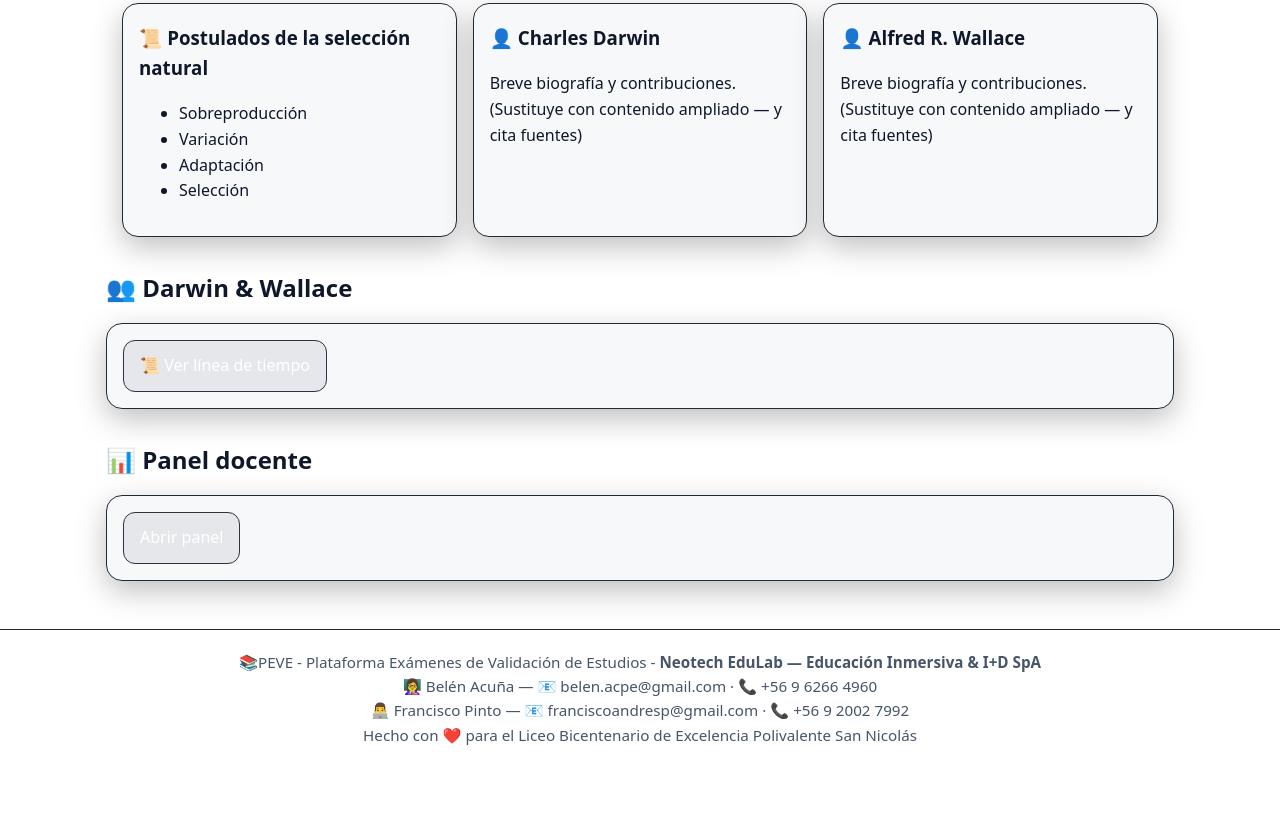
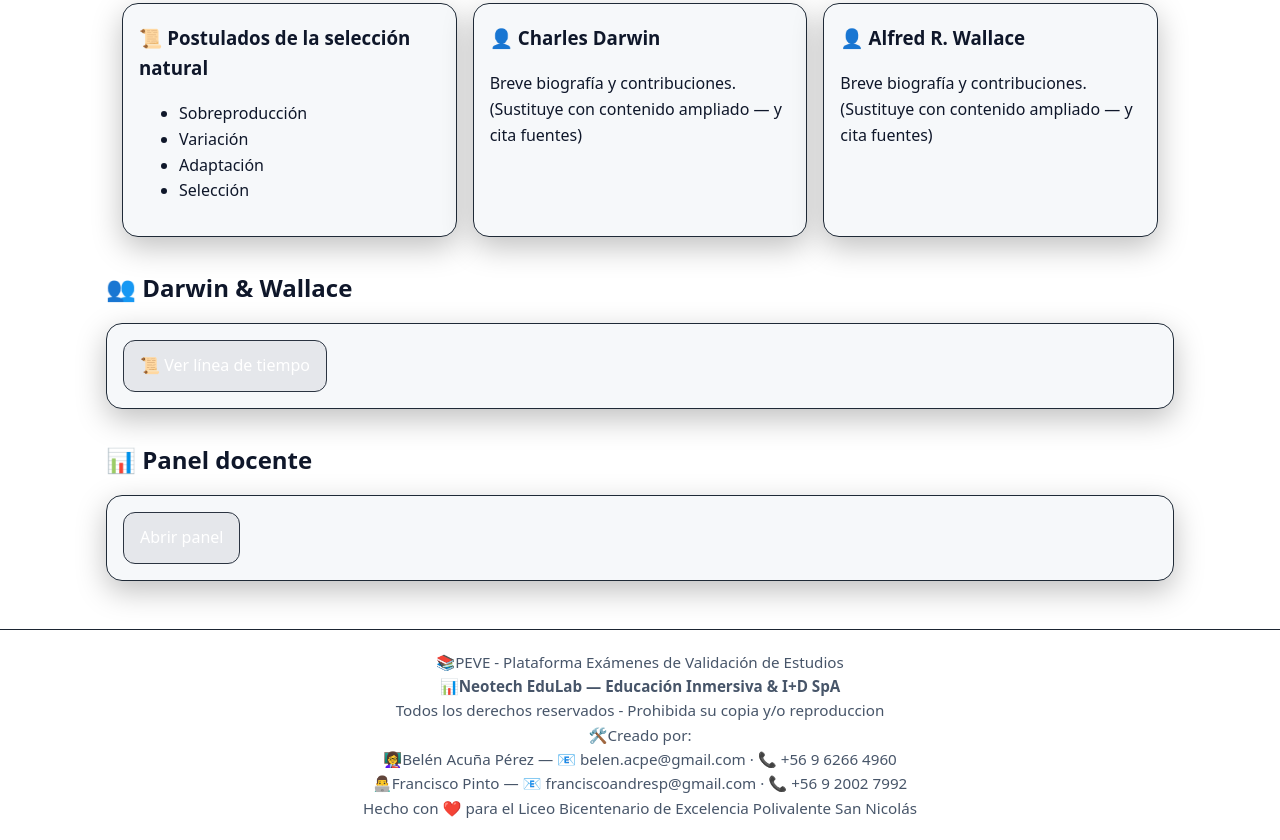
Before and after one commit to cochipichichi/ciencias-naturales, a plain HTML site: page index.html in a window 1280 px wide. Shown: the part 1494-2334 px from the top of the page. Before the commit the page ends 2261 px from the top, so only its background shows below. Drawn offline with nearby package versions, Linux system fonts and the light colour scheme.

Commit message:
Update index.html

```diff
--- a/index.html
+++ b/index.html
@@ -165,11 +165,12 @@
 <section class="section"><h2>👥 Darwin & Wallace</h2><div class="card"><a class="btn" href="assets/timeline.html">📜 Ver línea de tiempo</a></div></section>
 <section class="section"><h2>📊 Panel docente</h2><div class="card"><a class="btn" href="dashboard.html">Abrir panel</a></div></section>
 
-
-  <footer class="footer">
-    <div>📚PEVE - Plataforma Exámenes de Validación de Estudios - <strong>Neotech EduLab — Educación Inmersiva & I+D SpA</strong></div>
-    <div>👩‍🏫 Belén Acuña — 📧 belen.acpe@gmail.com · 📞 +56 9 6266 4960</div>
-    <div>👨‍💻 Francisco Pinto — 📧 franciscoandresp@gmail.com · 📞 +56 9 2002 7992</div>
-    <div>Hecho con ❤️ para el Liceo Bicentenario de Excelencia Polivalente San Nicolás</div>
-
-  </footer>
+<footer class="footer">
+  <div>📚PEVE - Plataforma Exámenes de Validación de Estudios</div>
+  <div>📊<strong>Neotech EduLab — Educación Inmersiva & I+D SpA</strong></div>
+  <div>Todos los derechos reservados - Prohibida su copia y/o reproduccion</div>
+  <div>🛠️Creado por:</div>
+  <div>👩‍🏫Belén Acuña Pérez — 📧 belen.acpe@gmail.com · 📞 +56 9 6266 4960</div>
+  <div>👨‍💻Francisco Pinto — 📧 franciscoandresp@gmail.com · 📞 +56 9 2002 7992</div>
+  <div>Hecho con ❤️ para el Liceo Bicentenario de Excelencia Polivalente San Nicolás</div>
+ </footer>
```
